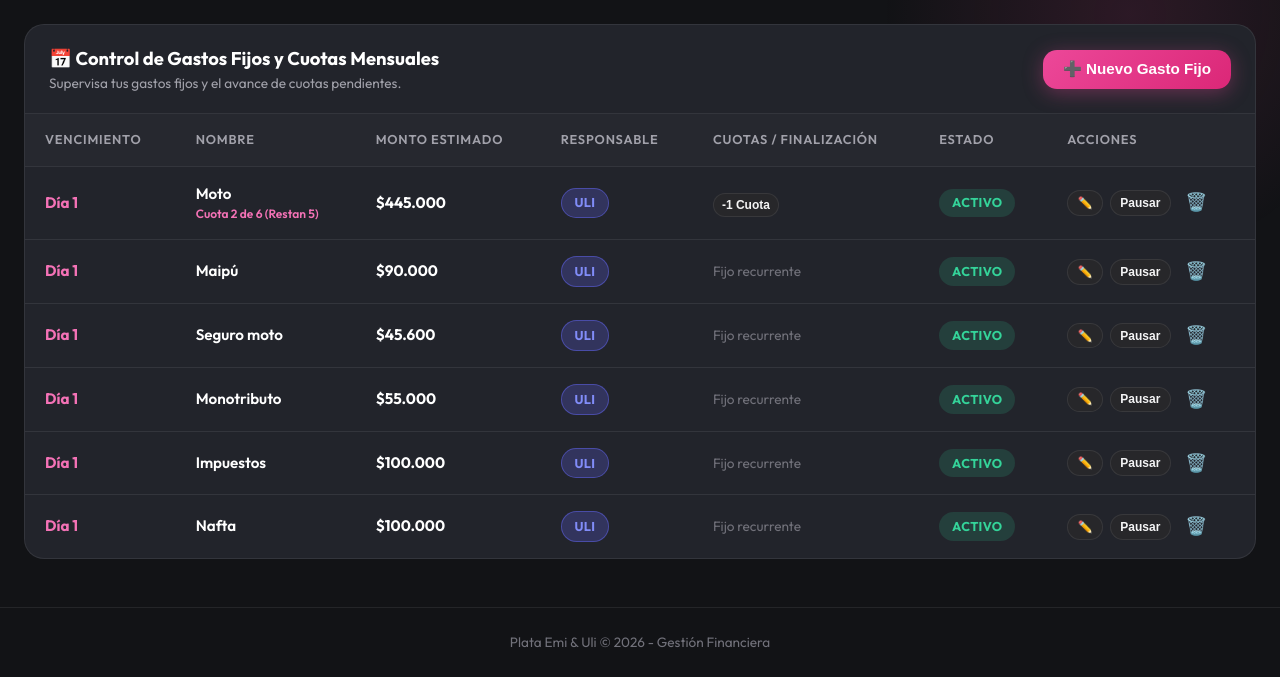
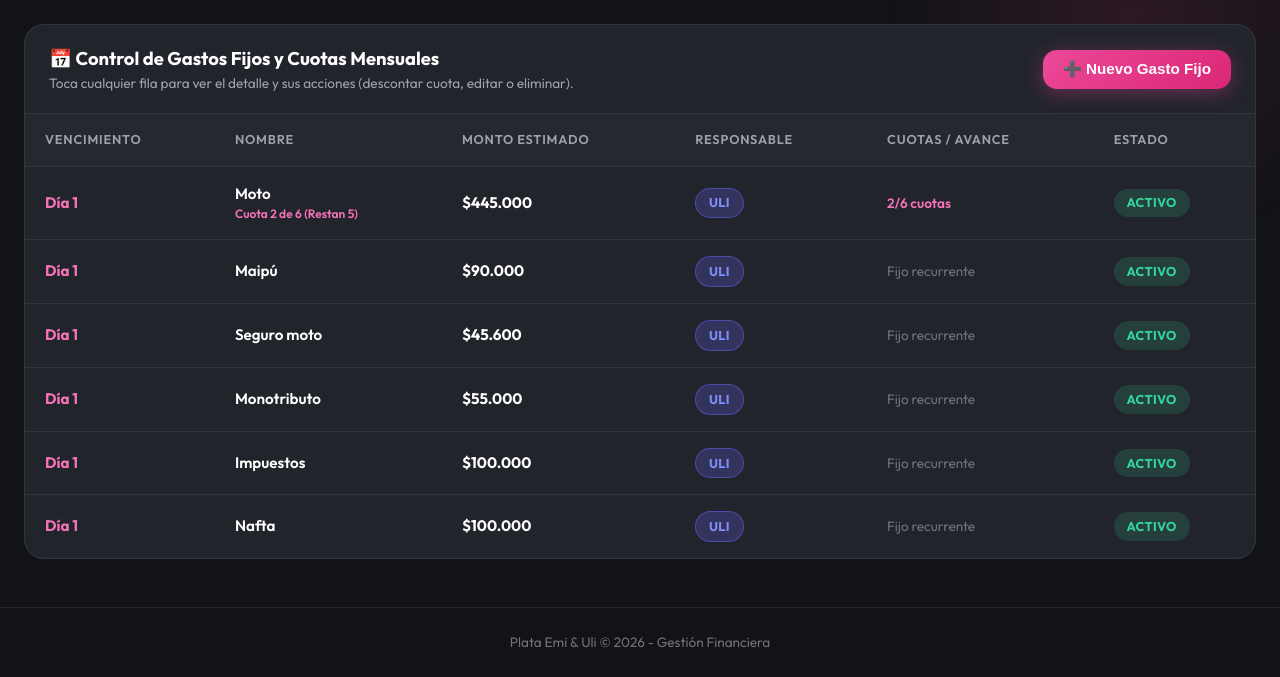
Before and after one commit to UlisesGuzman06/plataemiuli, a Django app: template finanzas/templates/finanzas/gastos_fijos.html in a window 1280 px wide. Shown: the part 136-813 px from the top of the page. Run offline with Django 5.2, Linux system fonts and the light colour scheme; data comes from the database, SQL or seed files in the repository; tables that the repository leaves empty hold one stand-in row (values such as "Sample post"); the template is opened without the code that fills it: values that come from a table or form of the project are taken from there, most other values are stand-ins (such as "Sample title", 1, 10 or a date in 2020).

Commit message:
Add interactive detail modal for Gastos Fijos containing all actions (descontar cuota, edit, toggle, delete)

```diff
--- a/finanzas/static/js/main.js
+++ b/finanzas/static/js/main.js
@@ -1,11 +1,12 @@
 /* ==========================================================================
-   Plata Emi & Uli - Interactive JS, Edit Modals & Dynamic Split Calculator
+   Plata Emi & Uli - Interactive JS, Detail & Edit Modals for Gastos & Gastos Fijos
    ========================================================================== */
 
 document.addEventListener('DOMContentLoaded', () => {
     initModals();
     initSplitCalculator();
     initDetailModal();
+    initGfDetailModal();
     initEditModals();
     initDolarConverter();
 });
@@ -122,7 +123,6 @@ function initDetailModal() {
             document.getElementById('detail-uli').textContent = `$${uli}`;
             document.getElementById('detail-notas').textContent = notas ? notas : 'Sin descripción o notas adicionales.';
 
-            // Pass ID to detail modal edit button
             const detailEditBtn = document.getElementById('detail-btn-edit');
             if (detailEditBtn) {
                 detailEditBtn.setAttribute('data-id', id);
@@ -131,6 +131,94 @@ function initDetailModal() {
                 detailEditBtn.setAttribute('data-fecha-raw', el.getAttribute('data-fecha-raw') || '');
                 detailEditBtn.setAttribute('data-division-raw', el.getAttribute('data-division-raw') || '');
                 detailEditBtn.setAttribute('data-notas', notas);
+            }
+
+            modal.classList.add('active');
+        });
+    });
+}
+
+function initGfDetailModal() {
+    const gfTriggers = document.querySelectorAll('[data-gf-detail]');
+    const modal = document.getElementById('modal-detalle-gasto-fijo');
+
+    if (!modal) return;
+
+    gfTriggers.forEach(el => {
+        el.addEventListener('click', (e) => {
+            e.preventDefault();
+            const id = el.getAttribute('data-id');
+            const nombre = el.getAttribute('data-nombre') || '';
+            const monto = el.getAttribute('data-monto') || '0';
+            const dia = el.getAttribute('data-dia') || '1';
+            const respDisplay = el.getAttribute('data-resp-display') || 'Ambos';
+            const badgeStyle = el.getAttribute('data-badge-style') || '';
+            const esCuota = el.getAttribute('data-es-cuota') === 'true';
+            const cuotaActual = el.getAttribute('data-cuota-actual') || '';
+            const cuotasTotales = el.getAttribute('data-cuotas-totales') || '';
+            const cuotasRestantes = el.getAttribute('data-cuotas-restantes') || '';
+            const fechaFin = el.getAttribute('data-fecha-fin-display') || '';
+            const activo = el.getAttribute('data-activo') === 'true';
+
+            document.getElementById('gf-detail-nombre').textContent = nombre;
+            document.getElementById('gf-detail-monto').textContent = `$${monto}`;
+            document.getElementById('gf-detail-dia').textContent = `Día ${dia} de cada mes`;
+
+            const badgeResp = document.getElementById('gf-detail-resp');
+            badgeResp.textContent = respDisplay;
+            badgeResp.setAttribute('style', badgeStyle);
+
+            const statusBadge = document.getElementById('gf-detail-status');
+            if (activo) {
+                statusBadge.textContent = 'Activo';
+                statusBadge.setAttribute('style', 'background:rgba(52,211,153,0.15); color:#34d399;');
+            } else {
+                statusBadge.textContent = 'Finalizado/Pausado';
+                statusBadge.setAttribute('style', 'background:rgba(113,113,122,0.2); color:#a1a1aa;');
+            }
+
+            const boxCuotas = document.getElementById('gf-detail-box-cuotas');
+            const btnDescontarCuota = document.getElementById('gf-detail-form-descontar');
+
+            if (esCuota && cuotasTotales) {
+                boxCuotas.style.display = 'block';
+                document.getElementById('gf-detail-cuota-info').textContent = `Cuota ${cuotaActual} de ${cuotasTotales} (Restan ${cuotasRestantes})`;
+                document.getElementById('gf-detail-fecha-fin').textContent = fechaFin ? `🏁 Finaliza: ${fechaFin}` : '';
+
+                if (btnDescontarCuota) {
+                    btnDescontarCuota.style.display = 'inline-block';
+                    document.getElementById('gf-detail-action-descontar').action = `/gastos-fijos/descontar-cuota/${id}/`;
+                }
+            } else {
+                boxCuotas.style.display = 'none';
+                if (btnDescontarCuota) btnDescontarCuota.style.display = 'none';
+            }
+
+            // Action Forms inside Modal
+            const formToggle = document.getElementById('gf-detail-action-toggle');
+            const btnToggleText = document.getElementById('gf-detail-btn-toggle-text');
+            if (formToggle) {
+                formToggle.action = `/gastos-fijos/toggle/${id}/`;
+                btnToggleText.textContent = activo ? 'Pausar Gasto Fijo' : 'Activar Gasto Fijo';
+            }
+
+            const formDelete = document.getElementById('gf-detail-action-delete');
+            if (formDelete) {
+                formDelete.action = `/gastos-fijos/eliminar/${id}/`;
+            }
+
+            // Bind Edit Button inside Modal
+            const editBtn = document.getElementById('gf-detail-btn-edit');
+            if (editBtn) {
+                editBtn.setAttribute('data-id', id);
+                editBtn.setAttribute('data-nombre', nombre);
+                editBtn.setAttribute('data-monto-raw', el.getAttribute('data-monto-raw') || '');
+                editBtn.setAttribute('data-dia', dia);
+                editBtn.setAttribute('data-resp', el.getAttribute('data-resp') || 'COMPARTIDO');
+                editBtn.setAttribute('data-es-cuota', esCuota ? 'true' : 'false');
+                editBtn.setAttribute('data-cuotas-totales', cuotasTotales);
+                editBtn.setAttribute('data-cuotas-restantes', cuotasRestantes);
+                editBtn.setAttribute('data-fecha-fin', el.getAttribute('data-fecha-fin-raw') || '');
             }
 
             modal.classList.add('active');
@@ -164,7 +252,6 @@ function initEditModals() {
                 document.getElementById('edit-gasto-division').value = division;
                 document.getElementById('edit-gasto-notas').value = notas;
 
-                // Close detail modal if open
                 const detailModal = document.getElementById('modal-detalle-gasto');
                 if (detailModal) detailModal.classList.remove('active');
 
@@ -211,6 +298,9 @@ function initEditModals() {
                 document.getElementById('edit-gf-cuotas-restantes').value = cRestantes;
                 document.getElementById('edit-gf-fecha-fin').value = fechaFin;
 
+                const detailGfModal = document.getElementById('modal-detalle-gasto-fijo');
+                if (detailGfModal) detailGfModal.classList.remove('active');
+
                 modalEditGf.classList.add('active');
             });
         });
--- a/finanzas/templates/finanzas/gastos_fijos.html
+++ b/finanzas/templates/finanzas/gastos_fijos.html
@@ -8,7 +8,7 @@
   <div class="table-header-box">
     <div>
       <h2 class="table-title">📅 Control de Gastos Fijos y Cuotas Mensuales</h2>
-      <div style="font-size:0.85rem; color:var(--gray-400);">Supervisa tus gastos fijos y el avance de cuotas pendientes.</div>
+      <div style="font-size:0.85rem; color:var(--gray-400);">Toca cualquier fila para ver el detalle y sus acciones (descontar cuota, editar o eliminar).</div>
     </div>
     <div>
       <button class="btn btn-pink" data-open-modal="modal-nuevo-gasto-fijo">➕ Nuevo Gasto Fijo</button>
@@ -22,14 +22,28 @@
         <th>Nombre</th>
         <th>Monto Estimado</th>
         <th>Responsable</th>
-        <th>Cuotas / Finalización</th>
+        <th>Cuotas / Avance</th>
         <th>Estado</th>
-        <th>Acciones</th>
       </tr>
     </thead>
     <tbody>
       {% for gf in gastos_fijos %}
-      <tr>
+      <tr class="table-row-clickable" style="cursor:pointer;" data-gf-detail
+          data-id="{{ gf.id }}"
+          data-nombre="{{ gf.nombre }}"
+          data-monto="{{ gf.monto_estimado|punto_monto }}"
+          data-monto-raw="{{ gf.monto_estimado }}"
+          data-dia="{{ gf.dia_vencimiento }}"
+          data-resp="{{ gf.responsable }}"
+          data-resp-display="{{ gf.get_responsable_display }}"
+          data-badge-style="{{ gf.badge_style }}"
+          data-es-cuota="{% if gf.es_cuota %}true{% else %}false{% endif %}"
+          data-cuota-actual="{{ gf.cuota_actual|default:'' }}"
+          data-cuotas-totales="{{ gf.cuotas_totales|default:'' }}"
+          data-cuotas-restantes="{{ gf.cuotas_restantes|default:'' }}"
+          data-fecha-fin-display="{{ gf.fecha_fin_cuota|date:'d/m/Y' }}"
+          data-fecha-fin-raw="{{ gf.fecha_fin_cuota|date:'Y-m-d' }}"
+          data-activo="{% if gf.activo %}true{% else %}false{% endif %}">
         <td style="font-weight:700; color:var(--pink-light);">Día {{ gf.dia_vencimiento }}</td>
         <td style="font-weight:600; color:white;">
           {{ gf.nombre }}
@@ -45,18 +59,11 @@
         </td>
         <td>
           {% if gf.es_cuota %}
-          <div>
+          <div style="font-size:0.85rem; color:var(--pink-light); font-weight:600;">
+            {{ gf.cuota_actual }}/{{ gf.cuotas_totales }} cuotas
             {% if gf.fecha_fin_cuota %}
-            <div style="font-size:0.8rem; color:var(--pink-light); font-weight:600;">
-              🏁 Finaliza: {{ gf.fecha_fin_cuota|date:"d/m/Y" }}
-            </div>
+            <span style="font-size:0.75rem; color:var(--gray-400); display:block;">Fin: {{ gf.fecha_fin_cuota|date:"d/m/Y" }}</span>
             {% endif %}
-            <form action="{% url 'descontar_cuota' gf.id %}" method="POST" style="margin-top:0.25rem;">
-              {% csrf_token %}
-              <button type="submit" class="btn btn-secondary" style="font-size:0.75rem; padding:0.25rem 0.5rem;" title="Pagar y descontar 1 cuota">
-                -1 Cuota
-              </button>
-            </form>
           </div>
           {% else %}
           <span style="color:var(--gray-500); font-size:0.85rem;">Fijo recurrente</span>
@@ -69,45 +76,101 @@
           <span class="badge" style="background:rgba(113,113,122,0.2); color:#a1a1aa;">Finalizado/Pausado</span>
           {% endif %}
         </td>
-        <td>
-          <div style="display:flex; gap:0.4rem; align-items:center;">
-            <button class="btn btn-secondary" style="font-size:0.75rem; padding:0.3rem 0.6rem;" data-edit-gf
-                    data-id="{{ gf.id }}"
-                    data-nombre="{{ gf.nombre }}"
-                    data-monto-raw="{{ gf.monto_estimado }}"
-                    data-dia="{{ gf.dia_vencimiento }}"
-                    data-resp="{{ gf.responsable }}"
-                    data-es-cuota="{% if gf.es_cuota %}true{% else %}false{% endif %}"
-                    data-cuotas-totales="{{ gf.cuotas_totales|default:'' }}"
-                    data-cuotas-restantes="{{ gf.cuotas_restantes|default:'' }}"
-                    data-fecha-fin="{{ gf.fecha_fin_cuota|date:'Y-m-d' }}"
-                    title="Editar gasto fijo">
-              ✏️
-            </button>
-
-            <form action="{% url 'toggle_gasto_fijo' gf.id %}" method="POST" style="display:inline; margin:0;">
-              {% csrf_token %}
-              <button type="submit" class="btn btn-secondary" style="font-size:0.75rem; padding:0.3rem 0.6rem;">
-                {% if gf.activo %}Pausar{% else %}Activar{% endif %}
-              </button>
-            </form>
-
-            <form action="{% url 'eliminar_gasto_fijo' gf.id %}" method="POST" onsubmit="return confirm('¿Eliminar este gasto fijo permanentemente?')" style="display:inline; margin:0;">
-              {% csrf_token %}
-              <button type="submit" class="btn-danger-icon" title="Eliminar definitivamente">🗑️</button>
-            </form>
-          </div>
-        </td>
       </tr>
       {% empty %}
       <tr>
-        <td colspan="7" style="text-align:center; padding:2rem; color:var(--gray-400);">
+        <td colspan="6" style="text-align:center; padding:2rem; color:var(--gray-400);">
           No hay gastos fijos registrados.
         </td>
       </tr>
       {% endfor %}
     </tbody>
   </table>
+</div>
+
+<!-- Modal: Detalle de Gasto Fijo -->
+<div class="modal-overlay" id="modal-detalle-gasto-fijo">
+  <div class="modal-box">
+    <div class="modal-header">
+      <h3 class="modal-title" id="gf-detail-nombre">Detalle del Gasto Fijo</h3>
+      <button class="modal-close" data-close-modal>✕</button>
+    </div>
+
+    <div style="background:var(--bg-canvas); border:1px solid var(--border-pink); padding:1.25rem; border-radius:var(--radius-md); margin-bottom:1.25rem;">
+      <div style="display:flex; justify-content:space-between; align-items:center; margin-bottom:0.75rem;">
+        <span style="font-size:0.85rem; color:var(--gray-400);">Monto Estimado:</span>
+        <span id="gf-detail-monto" style="font-size:1.8rem; font-weight:800; color:white;">$0.00</span>
+      </div>
+
+      <div style="display:flex; justify-content:space-between; font-size:0.9rem; margin-bottom:0.4rem;">
+        <span style="color:var(--gray-400);">Vencimiento:</span>
+        <span id="gf-detail-dia" style="font-weight:600; color:var(--pink-light);">-</span>
+      </div>
+
+      <div style="display:flex; justify-content:space-between; font-size:0.9rem; margin-bottom:0.4rem;">
+        <span style="color:var(--gray-400);">Responsable:</span>
+        <span id="gf-detail-resp" class="badge">-</span>
+      </div>
+
+      <div style="display:flex; justify-content:space-between; font-size:0.9rem;">
+        <span style="color:var(--gray-400);">Estado:</span>
+        <span id="gf-detail-status" class="badge">-</span>
+      </div>
+    </div>
+
+    <!-- Box de Cuotas si aplica -->
+    <div id="gf-detail-box-cuotas" style="background:var(--bg-card-hover); border:1px dashed var(--pink-primary); padding:1rem; border-radius:var(--radius-md); margin-bottom:1.25rem; display:none;">
+      <div style="font-size:0.85rem; font-weight:700; color:var(--pink-light); margin-bottom:0.3rem;">
+        💳 Avance de Cuotas:
+      </div>
+      <div id="gf-detail-cuota-info" style="font-size:1.05rem; font-weight:700; color:white;">-</div>
+      <div id="gf-detail-fecha-fin" style="font-size:0.85rem; color:var(--gray-300); margin-top:0.25rem;"></div>
+    </div>
+
+    <!-- Acciones Disponibles Adentro del Modal -->
+    <div style="font-size:0.85rem; font-weight:700; color:var(--gray-400); margin-bottom:0.75rem;">
+      ⚡ ACCIONES DISPONIBLES:
+    </div>
+
+    <div style="display:flex; flex-direction:column; gap:0.65rem;">
+      <!-- Form Descontar Cuota -->
+      <div id="gf-detail-form-descontar" style="display:none;">
+        <form id="gf-detail-action-descontar" action="" method="POST">
+          {% csrf_token %}
+          <button type="submit" class="btn btn-pink" style="width:100%; justify-content:center;">
+            💳 Pagar y Descontar 1 Cuota (-1)
+          </button>
+        </form>
+      </div>
+
+      <div style="display:grid; grid-template-columns:1fr 1fr; gap:0.65rem;">
+        <!-- Botón Editar -->
+        <button type="button" id="gf-detail-btn-edit" class="btn btn-secondary" data-edit-gf style="justify-content:center;">
+          ✏️ Editar
+        </button>
+
+        <!-- Form Toggle Activo/Pausado -->
+        <form id="gf-detail-action-toggle" action="" method="POST" style="margin:0;">
+          {% csrf_token %}
+          <button type="submit" class="btn btn-secondary" style="width:100%; justify-content:center;">
+            <span id="gf-detail-btn-toggle-text">Pausar / Activar</span>
+          </button>
+        </form>
+      </div>
+
+      <!-- Form Eliminar Definitivamente -->
+      <form id="gf-detail-action-delete" action="" method="POST" onsubmit="return confirm('¿Eliminar este gasto fijo permanentemente?')" style="margin-top:0.25rem;">
+        {% csrf_token %}
+        <button type="submit" class="btn btn-secondary" style="width:100%; justify-content:center; color:#f87171; border-color:rgba(239,68,68,0.3);">
+          🗑️ Eliminar Gasto Fijo
+        </button>
+      </form>
+    </div>
+
+    <div style="display:flex; justify-content:flex-end; margin-top:1.5rem;">
+      <button type="button" class="btn btn-secondary" data-close-modal>Cerrar</button>
+    </div>
+  </div>
 </div>
 
 <!-- Modal: Nuevo Gasto Fijo -->
```
